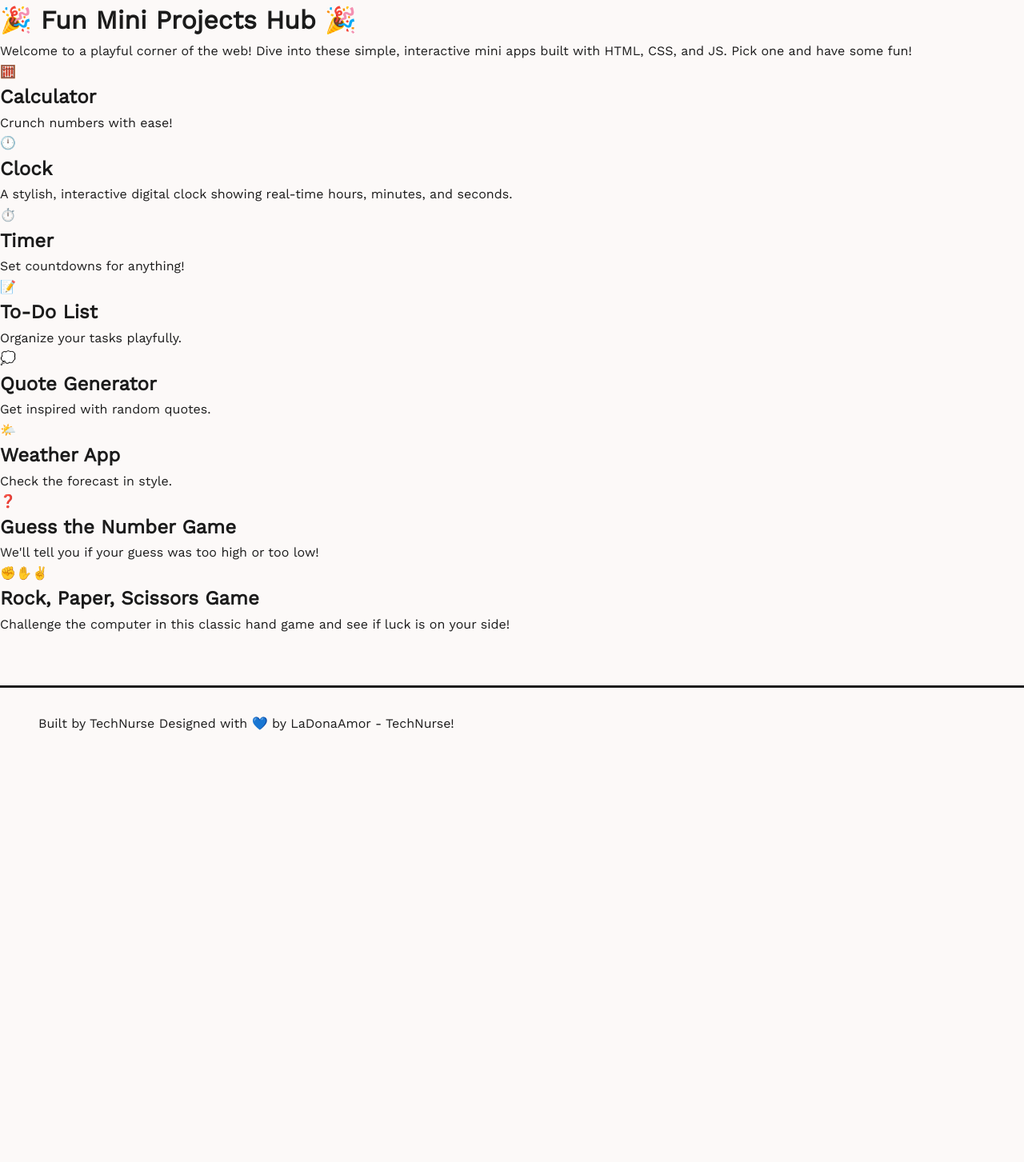
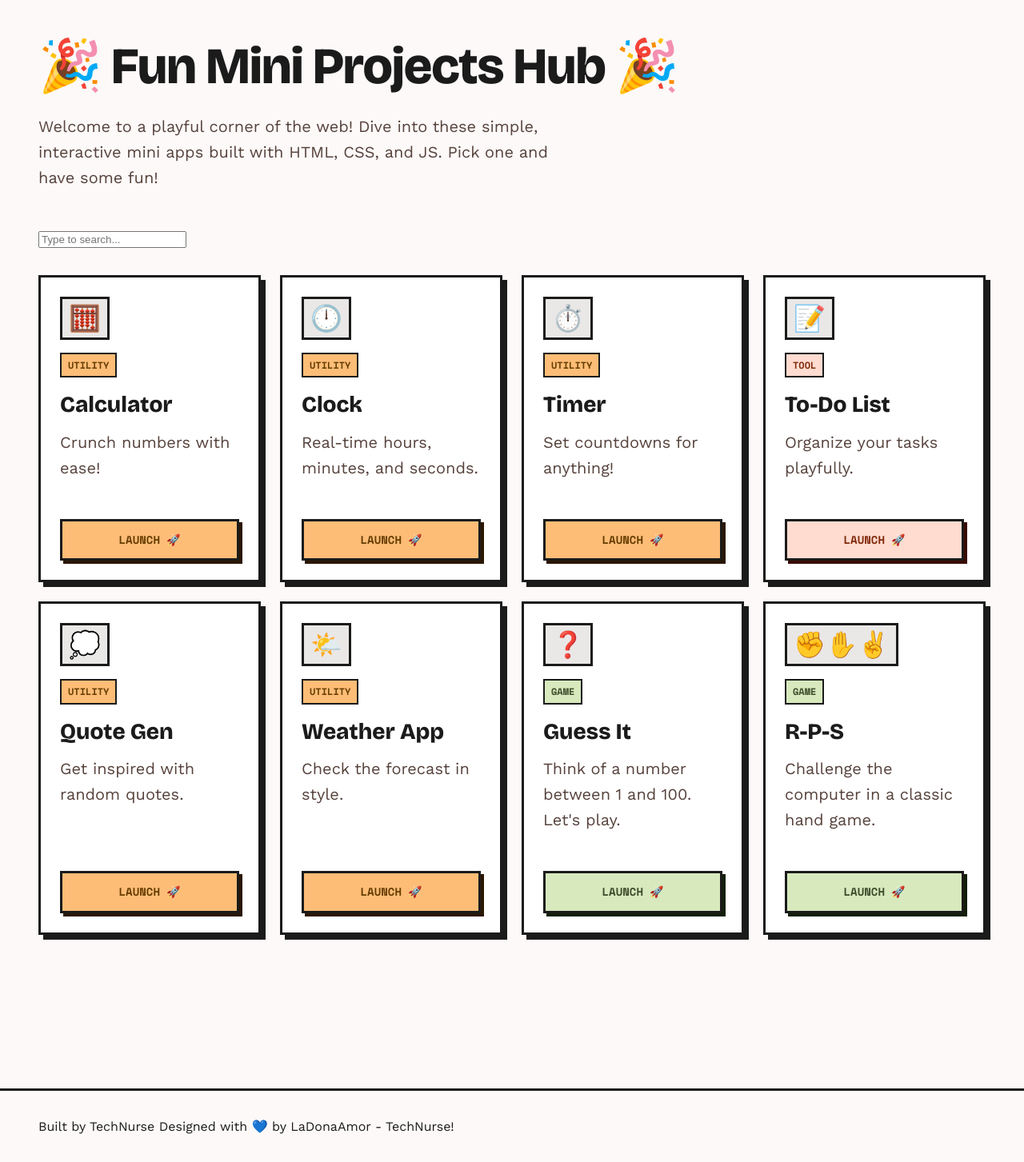
Before and after one commit to LaDonaAmor/Mini-Projects, a PHP site: page / in a window 1280 px wide. Shown: the part 99-1552 px from the top of the page at 80% size. Before the commit the page ends 1013 px from the top, so only its background shows below. Run offline with PHP 8.4, Linux system fonts and the light colour scheme.

Commit message:
feat: implement dynamic project grid with live search and preload header

```diff
--- a/Calculator/index.html
+++ b/Calculator/index.html
@@ -8,6 +8,7 @@
   <link rel="stylesheet" href="../tokens.css" />
   <link rel="stylesheet" href="../style.css" />
   <link rel="stylesheet" href="style.css" />
+  <link rel="preload" href="/partials/header.html" as="fetch" crossorigin>
   <script src="script.js" defer></script>
   <script src="../partials/include.js" defer></script>
 </head>
--- a/index.html
+++ b/index.html
@@ -8,8 +8,10 @@
 
   <link rel="stylesheet" href="/tokens.css" />
   <link rel="stylesheet" href="/style.css" />
+  <link rel="preload" href="/partials/header.html" as="fetch" crossorigin>
 
   <script src="/partials/include.js" defer></script>
+  <script src="script.js" defer></script>
 </head>
 
 <body data-nav="hub">
@@ -23,56 +25,14 @@
       some fun!
     </p>
 
-    <div class="project-grid">
-      <a href="calculator/index.html" class="project-card">
-        <div class="project-icon">🧮</div>
-        <div class="card-title">Calculator</div>
-        <div class="project-desc">Crunch numbers with ease!</div>
-      </a>
-      <a href="clock/index.html" class="project-card">
-        <div class="project-icon">🕛</div>
-        <div class="card-title">Clock</div>
-        <div class="project-desc">
-          A stylish, interactive digital clock showing real-time hours,
-          minutes, and seconds.
-        </div>
-      </a>
-      <a href="timer/index.html" class="project-card">
-        <div class="project-icon">⏱️</div>
-        <div class="card-title">Timer</div>
-        <div class="project-desc">Set countdowns for anything!</div>
-      </a>
-      <a href="todo-list/index.html" class="project-card">
-        <div class="project-icon">📝</div>
-        <div class="card-title">To-Do List</div>
-        <div class="project-desc">Organize your tasks playfully.</div>
-      </a>
-      <a href="quote.html" class="project-card">
-        <div class="project-icon">💭</div>
-        <div class="card-title">Quote Generator</div>
-        <div class="project-desc">Get inspired with random quotes.</div>
-      </a>
-      <a href="weather.html" class="project-card">
-        <div class="project-icon">🌤️</div>
-        <div class="card-title">Weather App</div>
-        <div class="project-desc">Check the forecast in style.</div>
-      </a>
-      <a href="guess-the-number/index.html" class="project-card">
-        <div class="project-icon">❓</div>
-        <div class="card-title">Guess the Number Game</div>
-        <div class="project-desc">
-          We'll tell you if your guess was too high or too low!
-        </div>
-      </a>
-      <a href="rock-paper-scissors/index.html" class="project-card">
-        <div class="project-icon">✊✋✌️</div>
-        <div class="card-title">Rock, Paper, Scissors Game</div>
-        <div class="project-desc">
-          Challenge the computer in this classic hand game and see if luck is
-          on your side!
-        </div>
-      </a>
+    <div class="search-section">
+      <input type="text" id="search-input" placeholder="Type to search..." />
     </div>
+
+    <div class="project-grid" id="project-grid-container">
+      <!-- JavaScript will inject cards here automatically -->
+    </div>
+
   </div>
   <div id="footer-container"></div>
 </body>
--- a/partials/header.html
+++ b/partials/header.html
@@ -1,8 +1,7 @@
 <header class="site-header">
-    <!-- LEFT ZONE: Branding & Breadcrumbs -->
     <div class="header-left">
+
         <!-- Show this on the main hub page -->
-
         <a href="/" id="hub-title" class="logo">
             <img src="/public/favicon.ico" alt="Logo" />
             <span>Mini Projects</span>
@@ -20,9 +19,9 @@
         <!-- Show this on the main hub page -->
         <nav id="hub-nav">
             <a href="/" class="nav-link type-label-md" data-nav="hub">Hub</a>
-            <a href="/#games" class="nav-link type-label-md" data-nav="games">Games</a>
-            <a href="/#utilities" class="nav-link type-label-md" data-nav="utilities">Utilities</a>
-            <a href="/#tools" class="nav-link type-label-md" data-nav="tools">Tools</a>
+            <a href="/?filter=games" class="nav-link type-label-md" data-nav="games">Games</a>
+            <a href="/?filter=utilities" class="nav-link type-label-md" data-nav="utilities">Utilities</a>
+            <a href="/?filter=tools" class="nav-link type-label-md" data-nav="tools">Tools</a>
         </nav>
 
         <!-- Show this ONLY on project pages -->
@@ -30,4 +29,3 @@
             ← BACK TO HUB
         </a>
     </div>
-</header>
--- a/partials/include.js
+++ b/partials/include.js
@@ -1,5 +1,6 @@
+// partials/include.js
+
 document.addEventListener("DOMContentLoaded", () => {
-  // Fetch and inject the header
   fetch("/partials/header.html")
     .then((res) => res.text())
     .then((headerHtml) => {
@@ -11,11 +12,10 @@ document.addEventListener("DOMContentLoaded", () => {
     })
     .catch((err) => console.error("Error loading header:", err));
 
-  // Fetch and inject the footer
   fetch("/partials/footer.html")
     .then((res) => res.text())
     .then((footerHtml) => {
-      const footerContainer = document.getElementById("footer-container");
+      const footerContainer = document.getElementById("footer-container"); // Fixed duplicate target ID
       if (footerContainer) {
         footerContainer.innerHTML = footerHtml;
       }
@@ -24,11 +24,9 @@ document.addEventListener("DOMContentLoaded", () => {
 });
 
 function setupHeaderLayout() {
-  const nav = document.body.dataset.nav;
   const projectName = document.body.dataset.projectName;
   const projectIcon = document.body.dataset.projectIcon;
 
-  // Get elements from injected header HTML
   const hubTitle = document.getElementById("hub-title");
   const projectTitle = document.getElementById("project-title");
   const projectIconTarget = document.getElementById("project-icon-target");
@@ -38,40 +36,32 @@ function setupHeaderLayout() {
   const backButton = document.getElementById("back-button");
 
   if (projectName) {
-    // --- PROJECT PAGE ---
-
-    // Hide Hub Header Elements
+    // We are inside a project page
     if (hubTitle) hubTitle.classList.add("hidden");
     if (hubNav) hubNav.classList.add("hidden");
 
-    // Show and Populate Project Header Elements
     if (projectTitle) {
       projectTitle.classList.remove("hidden");
       if (projectIconTarget) projectIconTarget.textContent = projectIcon || "";
       if (projectNameTarget) projectNameTarget.textContent = projectName;
     }
-    if (backButton) {
-      backButton.classList.remove("hidden");
-    }
+    if (backButton) backButton.classList.remove("hidden");
   } else {
-    // --- MAIN HUB ---
-
-    // Show Hub Header Elements
+    // We are on the hub page
     if (hubTitle) hubTitle.classList.remove("hidden");
     if (hubNav) hubNav.classList.remove("hidden");
+    if (projectTitle) projectTitle.classList.add("hidden");
+    if (backButton) backButton.classList.add("hidden");
 
-    // Hide Project Header Elements
-    if (projectTitle) projectTitle.classList.add("hidden");
-    if (backButton) {
-      backButton.classList.add("hidden");
-    }
+    // Read URL parameters to highlight the current active navigation item
+    const urlParams = new URLSearchParams(window.location.search);
+    const activeFilter = urlParams.get("filter") || "hub"; // Defaults to 'hub' (all)
 
-    // Highlight the active navigation link
-    if (nav) {
-      const activeLink = document.querySelector(`#hub-nav [data-nav="${nav}"]`);
-      if (activeLink) {
-        activeLink.classList.add("active");
-      }
+    const activeLink = document.querySelector(
+      `#hub-nav [data-nav="${activeFilter}"]`,
+    );
+    if (activeLink) {
+      activeLink.classList.add("active");
     }
   }
 }
--- a/style.css
+++ b/style.css
@@ -102,3 +102,195 @@
 .hidden {
   display: none !important;
 }
+
+/* CONTAINER */
+/* --- THE HOMEPAGE CONTAINER --- */
+.container {
+  max-width: 100%;
+  margin-left: auto;
+  margin-right: auto;
+  padding-left: var(--spacing-margin-desktop);
+  padding-right: var(--spacing-margin-desktop);
+  padding-top: 3rem;
+  padding-bottom: 4rem;
+}
+
+/* Hero Heading and Welcome Block */
+.container h1 {
+  font-family: var(--font-family-heading);
+  font-size: var(--font-headline-xl-size);
+  font-weight: var(--font-headline-xl-weight);
+  line-height: var(--font-headline-xl-line-height);
+  letter-spacing: var(--font-headline-xl-letter-spacing);
+  color: var(--color-on-background);
+  margin-bottom: 1.5rem;
+}
+
+.container p {
+  font-family: var(--font-family-body);
+  font-size: var(--font-body-lg-size);
+  font-weight: var(--font-body-lg-weight);
+  line-height: var(--font-body-lg-line-height);
+  color: var(--color-on-surface-variant);
+  max-width: 680px;
+  margin-bottom: 3rem;
+}
+
+/* --- THE GRID SYSTEM --- */
+.project-grid {
+  display: grid;
+  grid-template-columns: repeat(auto-fit, minmax(250px, 1fr));
+  gap: var(--spacing-gutter);
+  margin-top: 2rem;
+  margin-bottom: 4rem;
+}
+
+/* --- THE CARD CONTAINER --- */
+.project-card {
+  display: flex;
+  flex-direction: column;
+  align-items: flex-start;
+  text-align: left;
+  background-color: var(--color-surface-container-lowest);
+  border: var(--border-width) solid var(--color-on-background);
+  padding: 1.5rem;
+  position: relative;
+
+  box-shadow: var(--shadow-offset) var(--shadow-offset) 0px 0px
+    var(--color-on-background);
+  transition:
+    transform 0.15s ease,
+    box-shadow 0.15s ease;
+}
+
+.project-card:hover {
+  transform: translate(-2px, -2px);
+  box-shadow: calc(var(--shadow-offset) + 2px) calc(var(--shadow-offset) + 2px)
+    0px 0px var(--color-on-background);
+}
+
+/* --- THE ICON BOX --- */
+.project-icon-wrapper {
+  background-color: var(--color-surface-container-high);
+  border: var(--border-width) solid var(--color-on-background);
+  padding: 0.5rem;
+  margin-bottom: 1rem;
+  display: inline-flex;
+  justify-content: center;
+  align-items: center;
+}
+
+.project-icon {
+  font-size: 2rem;
+  line-height: 1;
+}
+
+/* --- THE CATEGORY CHIPS --- */
+.category-chip {
+  font-family: var(--font-family-label);
+  font-size: var(--font-label-sm-size);
+  font-weight: 700;
+  padding: 0.25rem 0.5rem;
+  border: calc(var(--border-width) - 1px) solid var(--color-on-background);
+  margin-bottom: 0.75rem;
+  text-transform: uppercase;
+}
+
+/* Color codes per taxonomy class */
+.category-utility {
+  background-color: var(--color-secondary-container);
+  color: var(--color-on-secondary-fixed-variant);
+}
+
+.category-tool {
+  background-color: var(--color-primary-fixed);
+  color: var(--color-on-primary-fixed-variant);
+}
+
+.category-game {
+  background-color: var(--color-tertiary-fixed);
+  color: var(--color-on-tertiary-fixed-variant);
+}
+
+/* ---TYPOGRAPHY SPACING --- */
+.card-title {
+  font-family: var(--font-family-heading);
+  font-size: 1.75rem;
+  font-weight: 800;
+  color: var(--color-on-background);
+  margin-bottom: 0.5rem;
+}
+
+.project-desc {
+  font-family: var(--font-family-body);
+  font-size: var(--font-body-md-size);
+  color: var(--color-on-surface-variant);
+  margin-bottom: 1.5rem;
+  flex-grow: 1;
+}
+
+/* --- THE LAUNCH BUTTON --- */
+.btn-launch {
+  display: inline-flex;
+  align-items: center;
+  justify-content: center;
+  gap: 0.5rem;
+  width: 100%;
+  padding: 0.75rem 1rem;
+
+  font-family: var(--font-family-label);
+  font-size: var(--font-label-md-size);
+  font-weight: 700;
+  text-transform: uppercase;
+  color: var(--color-on-primary);
+  border: var(--border-width) solid var(--color-on-background);
+
+  box-shadow: 0.25rem 0.25rem 0px 0px var(--color-on-background);
+  transition:
+    transform 0.1s ease,
+    box-shadow 0.1s ease;
+}
+
+.btn-launch-utility {
+  background-color: var(--color-secondary-container);
+  color: var(--color-on-secondary-fixed-variant);
+  box-shadow: 0.25rem 0.25rem 0px 0px var(--color-on-secondary-fixed);
+}
+
+.btn-launch-tool {
+  background-color: var(--color-primary-fixed);
+  color: var(--color-on-primary-fixed-variant);
+  box-shadow: 0.25rem 0.25rem 0px 0px var(--color-on-primary-fixed);
+}
+
+.btn-launch-game {
+  background-color: var(--color-tertiary-fixed);
+  color: var(--color-on-tertiary-fixed-variant);
+  box-shadow: 0.25rem 0.25rem 0px 0px var(--color-on-tertiary-fixed);
+}
+
+.btn-launch:active {
+  transform: translate(0.25rem, 0.25rem);
+  box-shadow: 0px 0px 0px 0px var(--color-on-background);
+}
+
+/* --- MOBILE RESPONSIVENESS --- */
+@media (max-width: 600px) {
+  .container {
+    padding-left: var(--spacing-margin-mobile);
+    padding-right: var(--spacing-margin-mobile);
+    padding-top: 2rem;
+    padding-bottom: 2rem;
+  }
+
+  .container h1 {
+    font-size: var(--font-headline-lg-mobile-size);
+    line-height: var(--font-headline-lg-mobile-line-height);
+    margin-bottom: 1rem;
+  }
+
+  .container p {
+    font-size: var(--font-body-md-size);
+    margin-bottom: 2rem;
+  }
+}
```
Also changed, not shown: quote/index.html (+1 -27 lines), quote/script.js (deleted, +0 -52 lines), quote/style.css (deleted, +0 -134 lines), script.js (added, +127 -0 lines).
